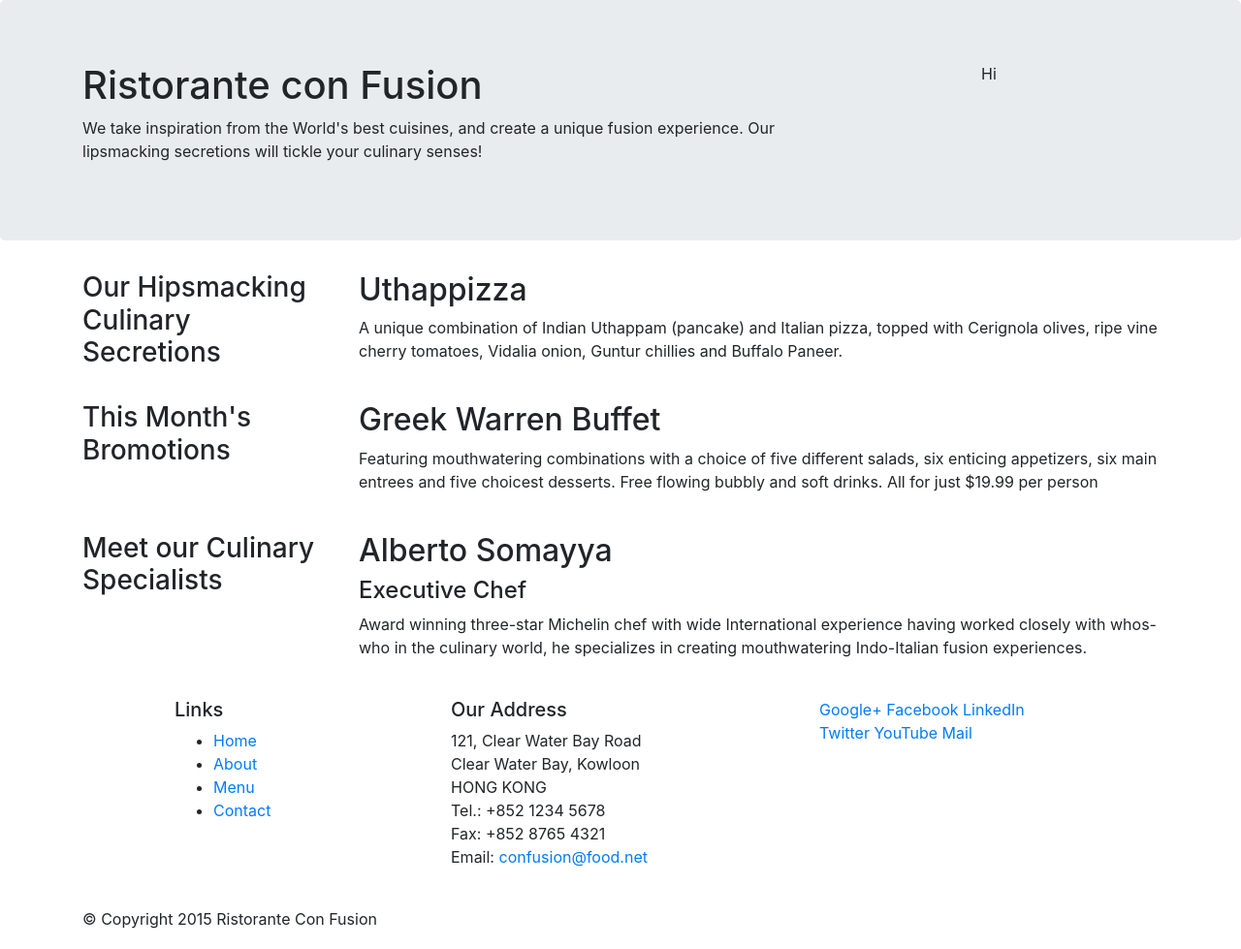
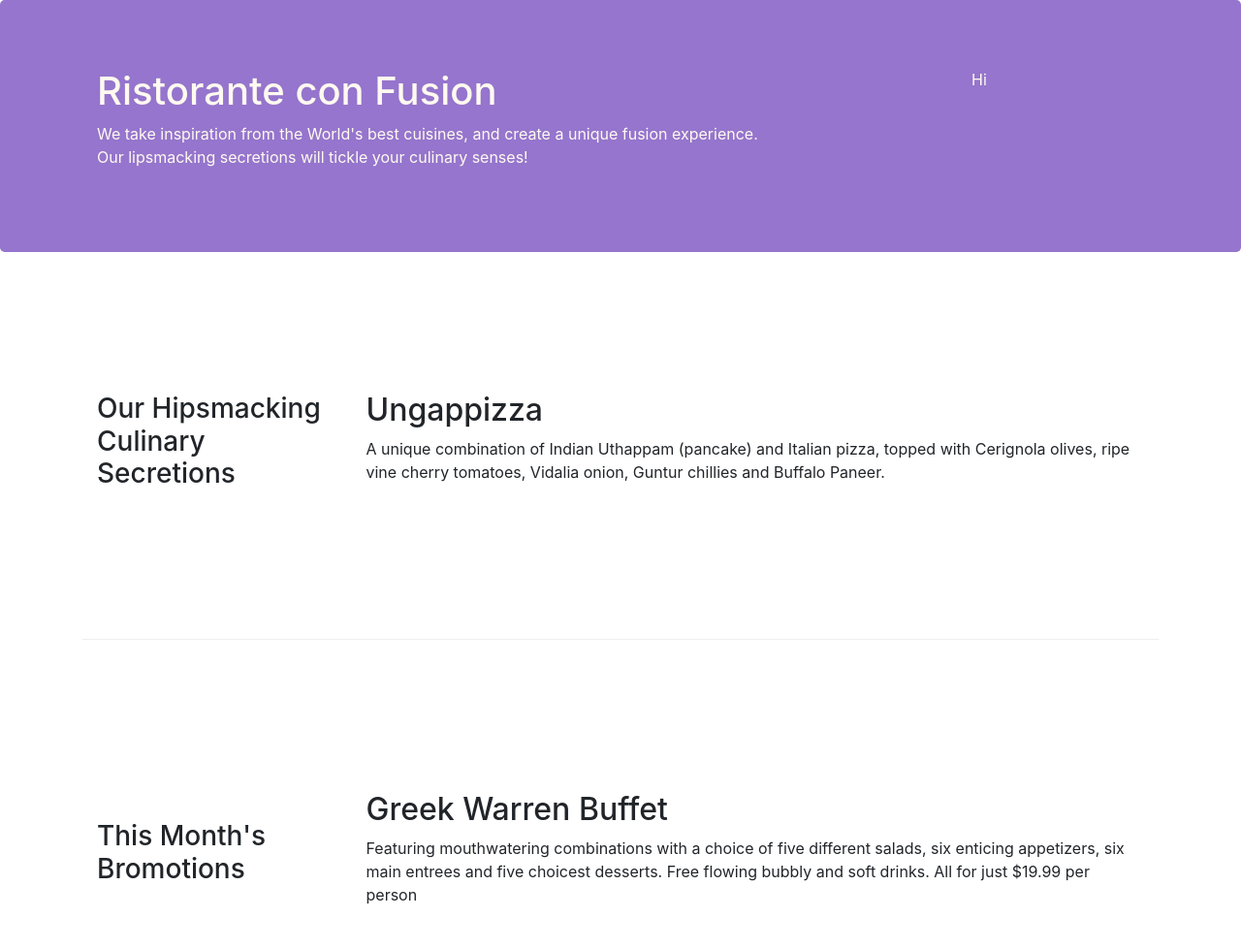
Before and after one commit to RustyKeyes/conFusion, a website: page index.html in a window 1280 px wide. Shown: the top 979 px of the page at 97% size. Drawn offline with nearby package versions, Linux system fonts and the light colour scheme.

Commit message:
bootstrap commit 2

```diff
--- /dev/null
+++ b/CSS/styles.css
@@ -0,0 +1,30 @@
+.row-header {
+  margin: 0px auto;
+  padding: 0px auto;
+}
+
+.row-content {
+  margin: 0px auto;
+  padding: 50px 0px 50px 0px;
+  border-bottom: 1px ridge;
+  min-height: 400px;
+}
+
+.footer {
+  background-color: #D1C4E9;
+  margin: 0px auto;
+  padding: 20px 0px 20px 0px;
+}
+
+.jumbotron {
+  padding: 70px 30px 70px 30px;
+  margin: 0px auto;
+  background: #9575CD;
+  color: floralwhite;
+}
+
+.address {
+  font-size: 80%;
+  margin: 0px;
+  color: #0F0F0F;
+}
--- a/index.html
+++ b/index.html
@@ -9,6 +9,7 @@
 
     <!-- Bootstrap CSS -->
     <link rel="stylesheet" href="node_modules/bootstrap/dist/css/bootstrap.min.css">
+    <link rel="stylesheet" href="css/styles.css">
     <title>Ristorante Con Fusion</title>
 </head>
 
@@ -16,7 +17,7 @@
 
     <header class="jumbotron">
         <div class="container">
-            <div class="row">
+            <div class="row row-header">
                 <div class="col-12 col-sm-8">
                     <h1>Ristorante con Fusion</h1>
                     <p>We take inspiration from the World's best cuisines, and create a unique fusion experience. Our lipsmacking secretions will tickle your culinary senses!</p>
@@ -29,31 +30,31 @@
     </header>
 
     <div class="container">
-        <div class="row">
-            <div class="col-sm-4 push-sm-8 col-md-3 push-md-9">
+        <div class="row row-content align-items-center">
+            <div class="col-sm-4 col-md-3 flex-last">
                 <h3>Our Hipsmacking Culinary Secretions</h3>
             </div>
-            <div class="col-sm pull-sm-4 col-md pull-md-3">
-                <h2>Uthappizza</h2>
+            <div class="col-sm col-md flex-first">
+                <h2>Ungappizza</h2>
                 <p>A unique combination of Indian Uthappam (pancake) and Italian pizza, topped with Cerignola olives, ripe vine cherry tomatoes, Vidalia onion, Guntur chillies and Buffalo Paneer.</p>
             </div>
         </div>
 <br/>
-        <div class="row">
-            <div class="col-sm-4 col-md-3">
+        <div class="row row-content align-items-center">
+            <div class="col-sm-4 col-md-3 flex-first">
                 <h3>This Month's Bromotions</h3>
             </div>
-            <div class="col-sm col col-md">
+            <div class="col-sm col col-md flex-last">
                 <h2>Greek Warren Buffet</h2>
                 <p>Featuring mouthwatering combinations with a choice of five different salads, six enticing appetizers, six main entrees and five choicest desserts. Free flowing bubbly and soft drinks. All for just $19.99 per person </p>
             </div>
         </div>
 <br/>
-        <div class="row">
-            <div class="col-sm-4 push-sm-8 col-md-3 push-md-9">
+        <div class="row row-content align-items-center">
+            <div class="col-sm-4 col-md-3 flex-last">
                 <h3>Meet our Culinary Specialists</h3>
             </div>
-            <div class="col-sm pull-sm-4 col-md pull-md-3">
+            <div class="col-sm col-md flex-first">
                 <h2>Alberto Somayya</h2>
                 <h4>Executive Chef</h4>
                 <p>Award winning three-star Michelin chef with wide International experience having worked closely with whos-who in the culinary world, he specializes in creating mouthwatering Indo-Italian fusion experiences. </p>
@@ -61,12 +62,12 @@
         </div>
     </div>
 <br/>
-    <footer>
+    <footer class="footer">
         <div class="container">
             <div class="row">
-                <div class="col-5 offset-1 col-sm-3">
+                <div class="col-3 offset-1 col-sm-3">
                     <h5>Links</h5>
-                    <ul>
+                    <ul class="list-unstyled">
                         <li><a href="#">Home</a></li>
                         <li><a href="#">About</a></li>
                         <li><a href="#">Menu</a></li>
@@ -84,8 +85,8 @@
 		              Email: <a href="mailto:confusion@food.net">confusion@food.net</a>
 		           </address>
                 </div>
-                <div class="col col-sm-3">
-                    <div>
+                <div class="col col-sm-3 align-self-center">
+                    <div style="text-align: center">
                         <a href="http://google.com/+">Google+</a>
                         <a href="http://www.facebook.com/profile.php?id=">Facebook</a>
                         <a href="http://www.linkedin.com/in/">LinkedIn</a>
@@ -96,7 +97,7 @@
                 </div>
            </div>
            <br/>
-           <div class="row">
+           <div class="row justify-content-center">
                 <div class="col-auto">
                     <p>© Copyright 2015 Ristorante Con Fusion</p>
                 </div>
```
